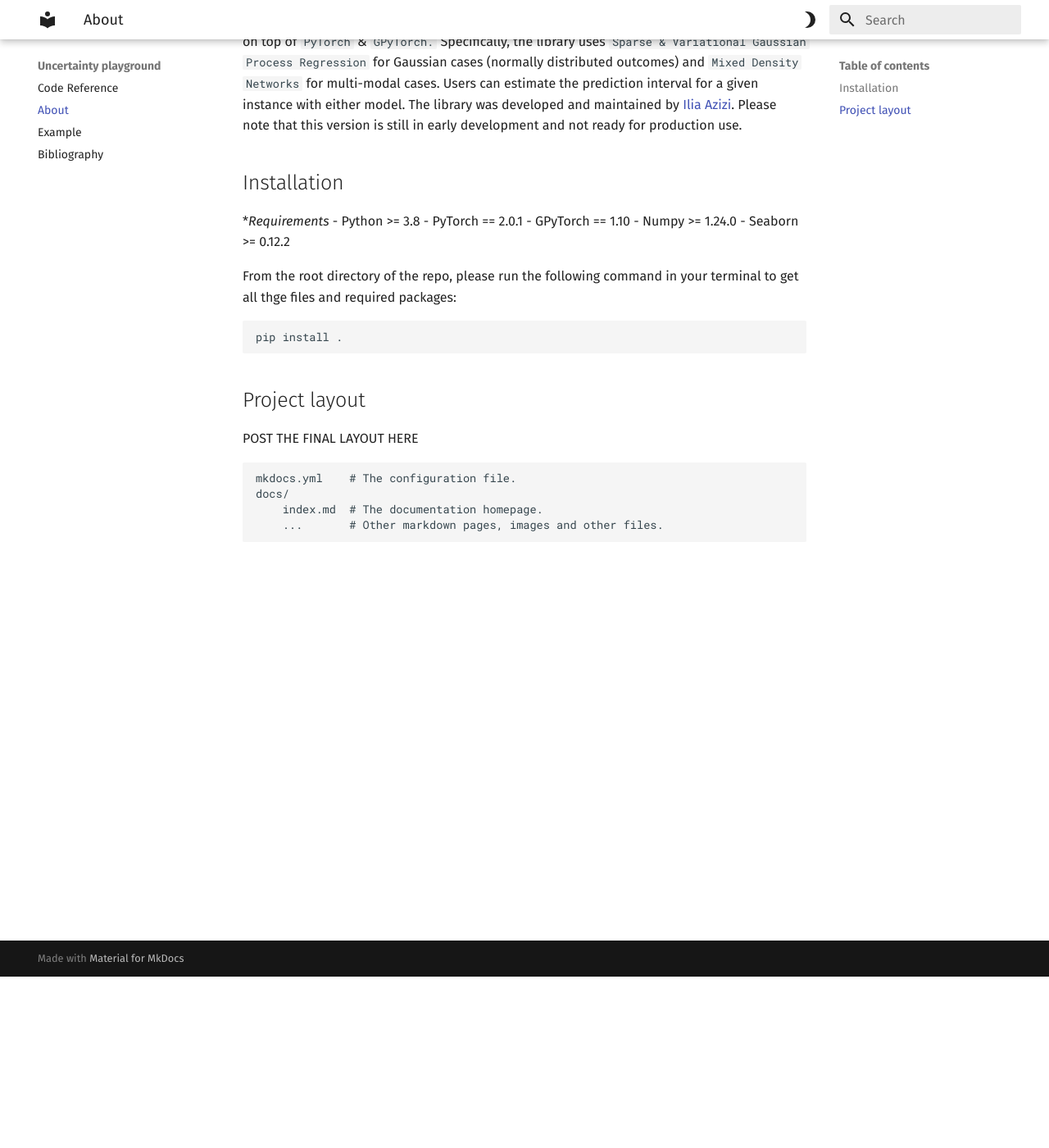
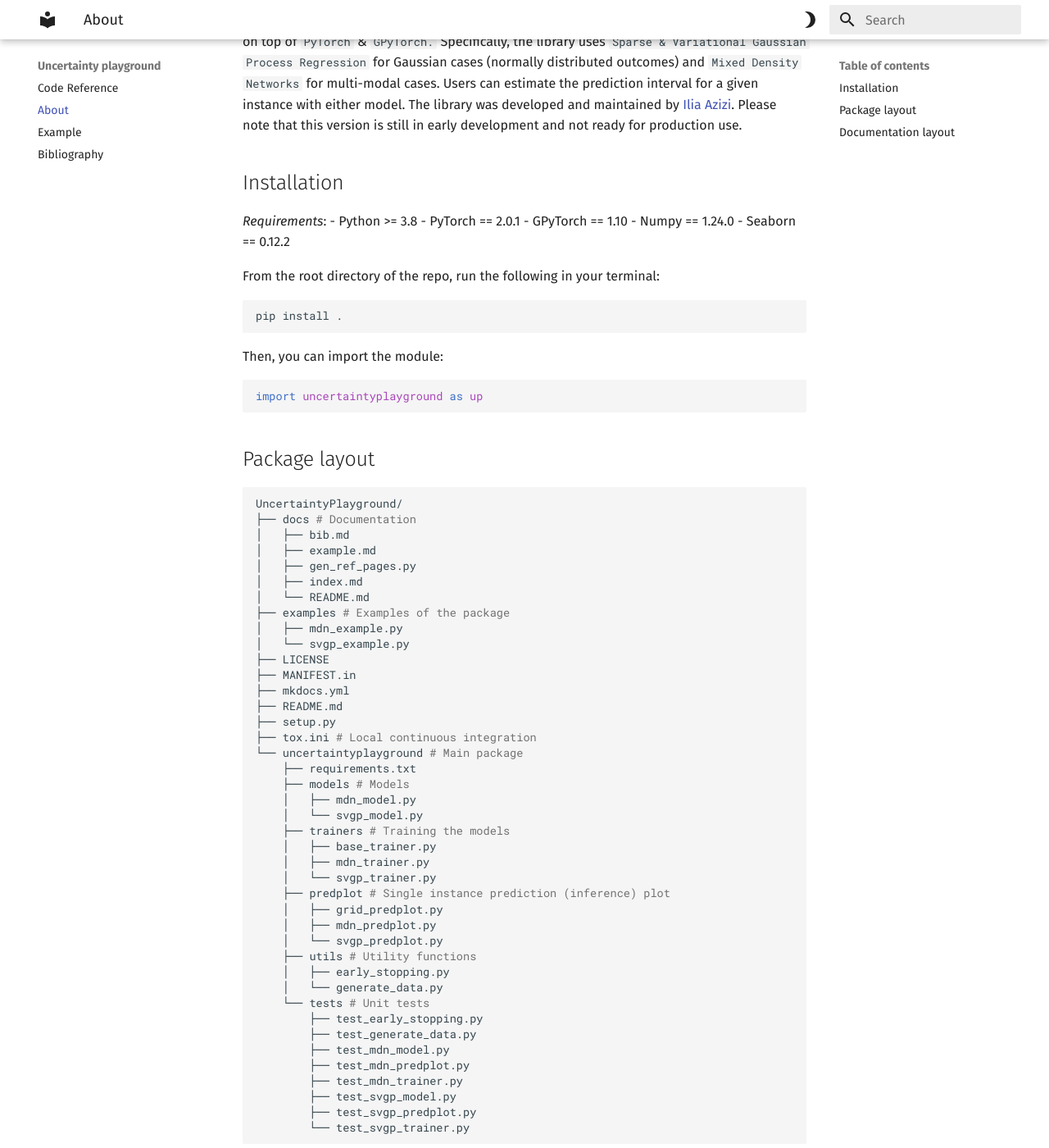
Before and after one commit to Unco3892/UncertaintyPlayground, an MkDocs documentation site: the page built from docs/index.md, in a window 1280 px wide and 1400 px high, scrolled down 209 px. Shown: the whole window at 82% size. Built offline with MkDocs 1.6.1 and Material for MkDocs 9.7.7, drawn with Linux system fonts in a browser that asks for light colours.

Commit message:
Updated the README files

````diff
--- a/docs/index.md
+++ b/docs/index.md
@@ -4,19 +4,73 @@ This Python library provides fast ( and *easy*) uncertainty estimation for regre
 
 ## Installation
 
-**Requirements*
+*Requirements*:
 - Python >= 3.8
 - PyTorch == 2.0.1
 - GPyTorch == 1.10
-- Numpy >= 1.24.0
-- Seaborn >= 0.12.2
+- Numpy == 1.24.0
+- Seaborn == 0.12.2
 
-From the root directory of the repo, please run the following command in your terminal to get all thge files and required packages:
+From the root directory of the repo, run the following in your terminal:
 ```bash
 pip install .
 ```
 
-## Project layout
+Then, you can import the module:
+
+```python
+import uncertaintyplayground as up
+```
+
+## Package layout
+
+```bash
+UncertaintyPlayground/
+├── docs # Documentation
+│   ├── bib.md
+│   ├── example.md
+│   ├── gen_ref_pages.py
+│   ├── index.md
+│   └── README.md
+├── examples # Examples of the package
+│   ├── mdn_example.py
+│   └── svgp_example.py
+├── LICENSE
+├── MANIFEST.in
+├── mkdocs.yml
+├── README.md
+├── setup.py
+├── tox.ini # Local continuous integration
+└── uncertaintyplayground # Main package
+    ├── requirements.txt
+    ├── models # Models
+    │   ├── mdn_model.py
+    │   └── svgp_model.py
+    ├── trainers # Training the models
+    │   ├── base_trainer.py
+    │   ├── mdn_trainer.py
+    │   └── svgp_trainer.py
+    ├── predplot # Single instance prediction (inference) plot
+    │   ├── grid_predplot.py
+    │   ├── mdn_predplot.py
+    │   └── svgp_predplot.py
+    ├── utils # Utility functions
+    │   ├── early_stopping.py
+    │   └── generate_data.py
+    └── tests # Unit tests
+        ├── test_early_stopping.py
+        ├── test_generate_data.py
+        ├── test_mdn_model.py
+        ├── test_mdn_predplot.py
+        ├── test_mdn_trainer.py
+        ├── test_svgp_model.py
+        ├── test_svgp_predplot.py
+        └── test_svgp_trainer.py
+```
+
+
+## Documentation layout
+
 POST THE FINAL LAYOUT HERE
 
     mkdocs.yml    # The configuration file.
````
Also changed, not shown: README.md (+42 -37 lines).
